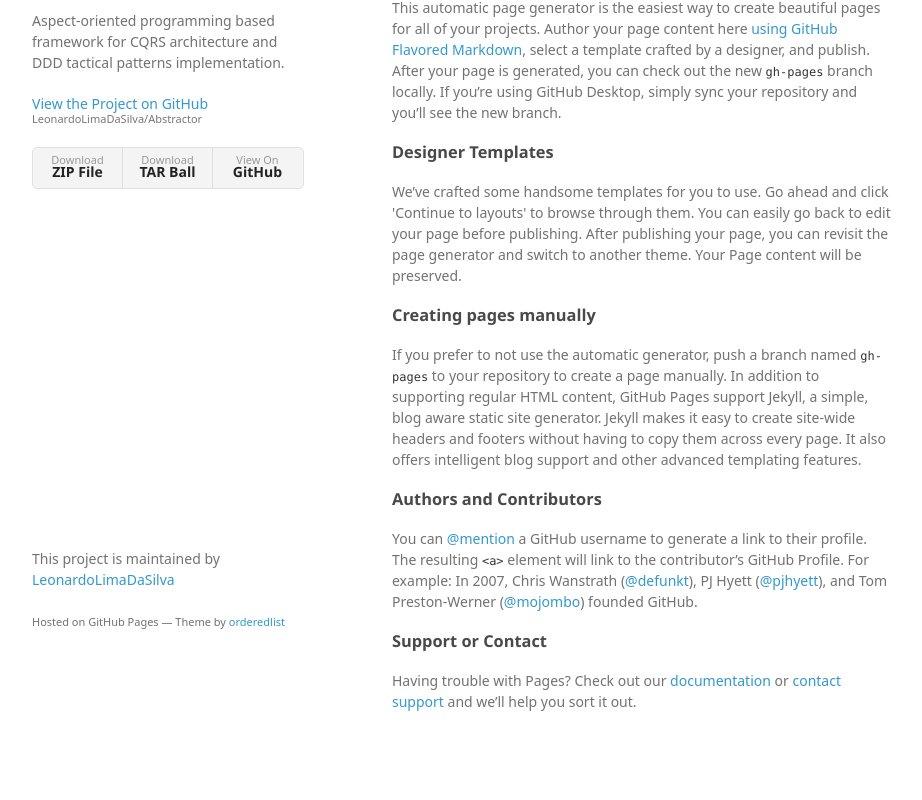
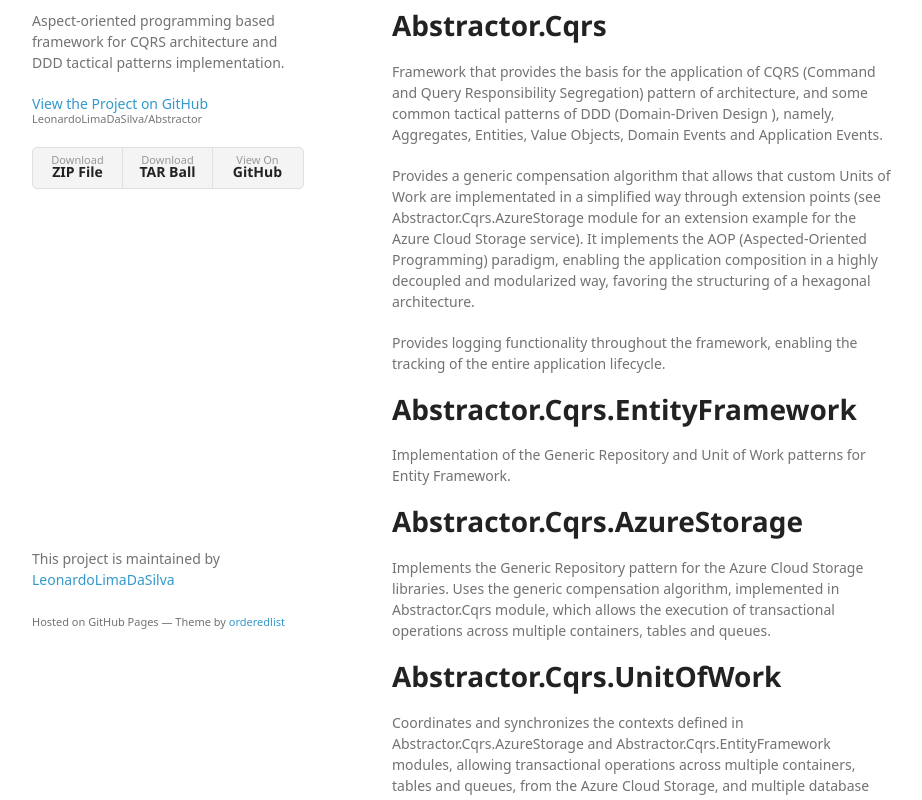
Before and after one commit to LeonardoLimaDaSilva/Abstractor, a plain HTML site: page index.html in a window 1280 px wide. Shown: the part 99-899 px from the top of the page, without its empty margins (178-1100 px from the left). Drawn offline with Linux system fonts and the light colour scheme; a web font is replaced by a local one.

Commit message:
Create gh-pages branch via GitHub

```diff
--- a/index.html
+++ b/index.html
@@ -28,30 +28,37 @@
         </ul>
       </header>
       <section>
-        <h3>
-<a id="welcome-to-github-pages" class="anchor" href="#welcome-to-github-pages" aria-hidden="true"><span aria-hidden="true" class="octicon octicon-link"></span></a>Welcome to GitHub Pages.</h3>
+        <h1>
+<a id="abstractor-framework" class="anchor" href="#abstractor-framework" aria-hidden="true"><span aria-hidden="true" class="octicon octicon-link"></span></a>Abstractor Framework</h1>
 
-<p>This automatic page generator is the easiest way to create beautiful pages for all of your projects. Author your page content here <a href="https://guides.github.com/features/mastering-markdown/">using GitHub Flavored Markdown</a>, select a template crafted by a designer, and publish. After your page is generated, you can check out the new <code>gh-pages</code> branch locally. If you’re using GitHub Desktop, simply sync your repository and you’ll see the new branch.</p>
+<h1>
+<a id="abstractorcqrs" class="anchor" href="#abstractorcqrs" aria-hidden="true"><span aria-hidden="true" class="octicon octicon-link"></span></a>Abstractor.Cqrs</h1>
 
-<h3>
-<a id="designer-templates" class="anchor" href="#designer-templates" aria-hidden="true"><span aria-hidden="true" class="octicon octicon-link"></span></a>Designer Templates</h3>
+<p>Framework that provides the basis for the application of CQRS (Command and Query Responsibility Segregation) pattern of architecture, and some common tactical patterns of DDD (Domain-Driven Design ), namely,  Aggregates, Entities, Value Objects, Domain Events and Application Events.</p>
 
-<p>We’ve crafted some handsome templates for you to use. Go ahead and click 'Continue to layouts' to browse through them. You can easily go back to edit your page before publishing. After publishing your page, you can revisit the page generator and switch to another theme. Your Page content will be preserved.</p>
+<p>Provides a generic compensation algorithm that allows that custom Units of Work are implementated in a simplified way through extension points (see Abstractor.Cqrs.AzureStorage module for an extension example for the Azure Cloud Storage service). It implements the AOP (Aspected-Oriented Programming) paradigm, enabling the application composition in a highly decoupled and modularized way, favoring the structuring of a hexagonal architecture.</p>
 
-<h3>
-<a id="creating-pages-manually" class="anchor" href="#creating-pages-manually" aria-hidden="true"><span aria-hidden="true" class="octicon octicon-link"></span></a>Creating pages manually</h3>
+<p>Provides logging functionality throughout the framework, enabling the tracking of the entire application lifecycle.</p>
 
-<p>If you prefer to not use the automatic generator, push a branch named <code>gh-pages</code> to your repository to create a page manually. In addition to supporting regular HTML content, GitHub Pages support Jekyll, a simple, blog aware static site generator. Jekyll makes it easy to create site-wide headers and footers without having to copy them across every page. It also offers intelligent blog support and other advanced templating features.</p>
+<h1>
+<a id="abstractorcqrsentityframework" class="anchor" href="#abstractorcqrsentityframework" aria-hidden="true"><span aria-hidden="true" class="octicon octicon-link"></span></a>Abstractor.Cqrs.EntityFramework</h1>
 
-<h3>
-<a id="authors-and-contributors" class="anchor" href="#authors-and-contributors" aria-hidden="true"><span aria-hidden="true" class="octicon octicon-link"></span></a>Authors and Contributors</h3>
+<p>Implementation of the Generic Repository and Unit of Work patterns for Entity Framework.</p>
 
-<p>You can <a href="https://help.github.com/articles/basic-writing-and-formatting-syntax/#mentioning-users-and-teams" class="user-mention">@mention</a> a GitHub username to generate a link to their profile. The resulting <code>&lt;a&gt;</code> element will link to the contributor’s GitHub Profile. For example: In 2007, Chris Wanstrath (<a href="https://github.com/defunkt" class="user-mention">@defunkt</a>), PJ Hyett (<a href="https://github.com/pjhyett" class="user-mention">@pjhyett</a>), and Tom Preston-Werner (<a href="https://github.com/mojombo" class="user-mention">@mojombo</a>) founded GitHub.</p>
+<h1>
+<a id="abstractorcqrsazurestorage" class="anchor" href="#abstractorcqrsazurestorage" aria-hidden="true"><span aria-hidden="true" class="octicon octicon-link"></span></a>Abstractor.Cqrs.AzureStorage</h1>
 
-<h3>
-<a id="support-or-contact" class="anchor" href="#support-or-contact" aria-hidden="true"><span aria-hidden="true" class="octicon octicon-link"></span></a>Support or Contact</h3>
+<p>Implements the Generic Repository pattern for the Azure Cloud Storage libraries. Uses the generic compensation algorithm, implemented in Abstractor.Cqrs module, which allows the execution of transactional operations across multiple containers, tables and queues.</p>
 
-<p>Having trouble with Pages? Check out our <a href="https://help.github.com/pages">documentation</a> or <a href="https://github.com/contact">contact support</a> and we’ll help you sort it out.</p>
+<h1>
+<a id="abstractorcqrsunitofwork" class="anchor" href="#abstractorcqrsunitofwork" aria-hidden="true"><span aria-hidden="true" class="octicon octicon-link"></span></a>Abstractor.Cqrs.UnitOfWork</h1>
+
+<p>Coordinates and synchronizes the contexts defined in Abstractor.Cqrs.AzureStorage and Abstractor.Cqrs.EntityFramework modules, allowing transactional operations across multiple containers, tables and queues, from the Azure Cloud Storage, and multiple database tables via the Entity Framework.</p>
+
+<h1>
+<a id="abstractorcqrssimpleinjector" class="anchor" href="#abstractorcqrssimpleinjector" aria-hidden="true"><span aria-hidden="true" class="octicon octicon-link"></span></a>Abstractor.Cqrs.SimpleInjector</h1>
+
+<p>Implements the Adapter pattern for the Simple Injector inversion of control container. It should be used as a basis for future implementation of other containers adapters.</p>
       </section>
       <footer>
         <p>This project is maintained by <a href="https://github.com/LeonardoLimaDaSilva">LeonardoLimaDaSilva</a></p>
```
Also changed, not shown: params.json (+1 -1 lines).
